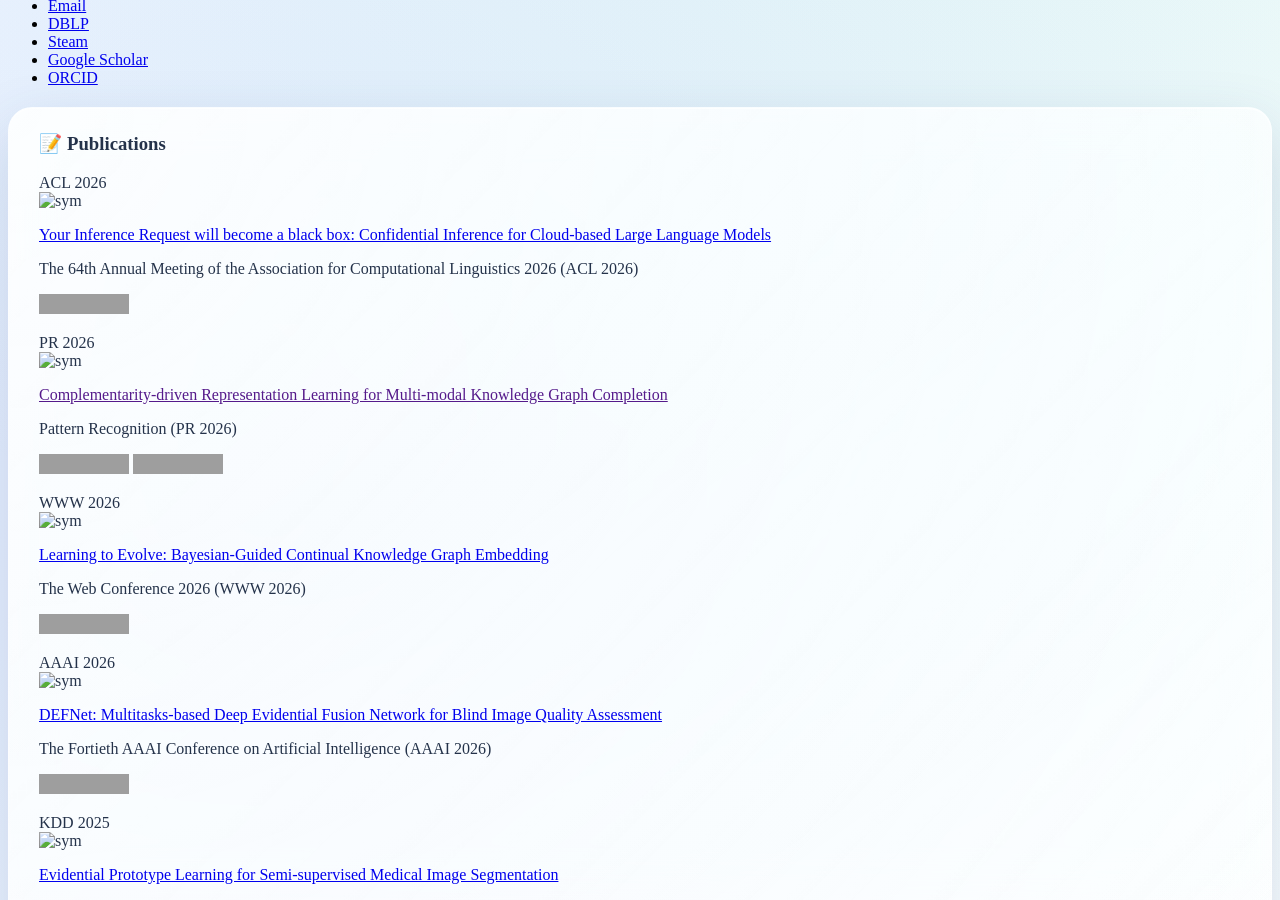
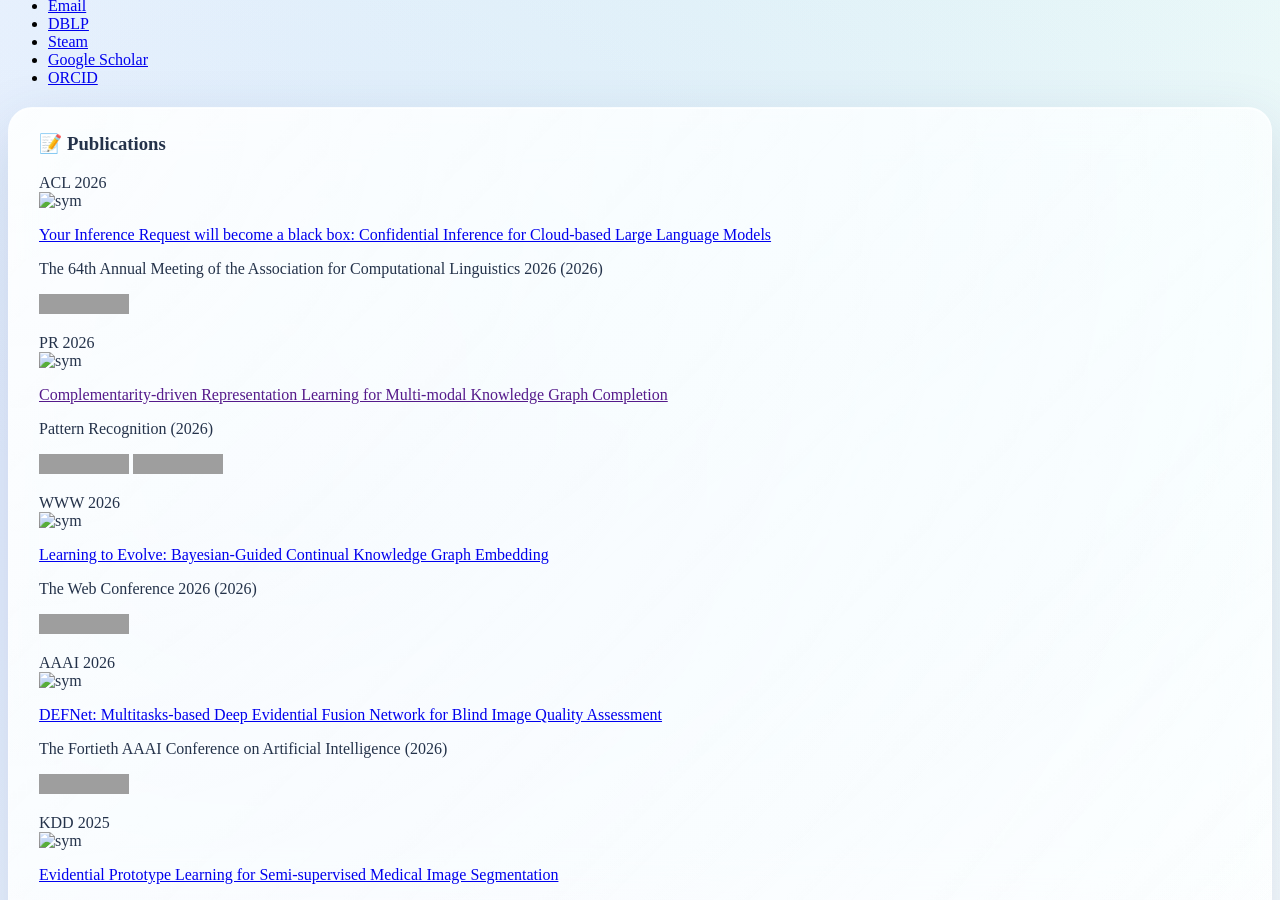
Before and after one commit to heyuanpengpku/heyuanpeng.github.io, a Jekyll site: the page built from _pages/includes/pub.md, in a window 1280 px wide and 900 px high, scrolled down 449 px, cut to the strip 0-900 px from the top of the window. Built offline with Jekyll 4.4.1, drawn with Linux system fonts in a browser that asks for light colours; our own code applies the rules of GitHub Pages for plain Markdown files; grey boxes are pictures that could not be loaded.

Commit message:
2026-04-07 02:00:31

```diff
--- a/_pages/includes/pub.md
+++ b/_pages/includes/pub.md
@@ -7,7 +7,7 @@
 
 [Your Inference Request will become a black box: Confidential Inference for Cloud-based Large Language Models](https://arxiv.org/abs/2603.00196)
 
-The 64th Annual Meeting of the Association for Computational Linguistics 2026 (ACL 2026)
+The 64th Annual Meeting of the Association for Computational Linguistics 2026 (2026)
 
 ![Static Badge](https://img.shields.io/badge/CCF_A-EF413D)
 
@@ -19,7 +19,7 @@ The 64th Annual Meeting of the Association for Computational Linguistics 2026 (A
 
 [Complementarity-driven Representation Learning for Multi-modal Knowledge Graph Completion]()
 
-Pattern Recognition (PR 2026)
+Pattern Recognition (2026)
 
 ![Static Badge](https://img.shields.io/badge/%E4%B8%AD%E7%A7%91%E9%99%A2%E4%B8%80%E5%8C%BA-%23FFD700
 )
@@ -34,7 +34,7 @@ Pattern Recognition (PR 2026)
 
 [Learning to Evolve: Bayesian-Guided Continual Knowledge Graph Embedding](https://arxiv.org/abs/2508.02426)
 
-The Web Conference 2026 (WWW 2026)
+The Web Conference 2026 (2026)
 
 ![Static Badge](https://img.shields.io/badge/CCF_A-EF413D)
 
@@ -46,7 +46,7 @@ The Web Conference 2026 (WWW 2026)
 
 [DEFNet: Multitasks-based Deep Evidential Fusion Network for Blind Image Quality Assessment](https://arxiv.org/abs/2507.19418)
 
-The Fortieth AAAI Conference on Artificial Intelligence (AAAI 2026)
+The Fortieth AAAI Conference on Artificial Intelligence (2026)
 
 ![Static Badge](https://img.shields.io/badge/CCF_A-EF413D)
 
```
